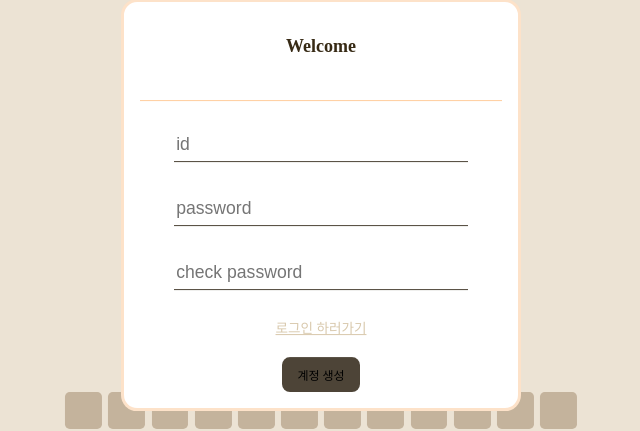
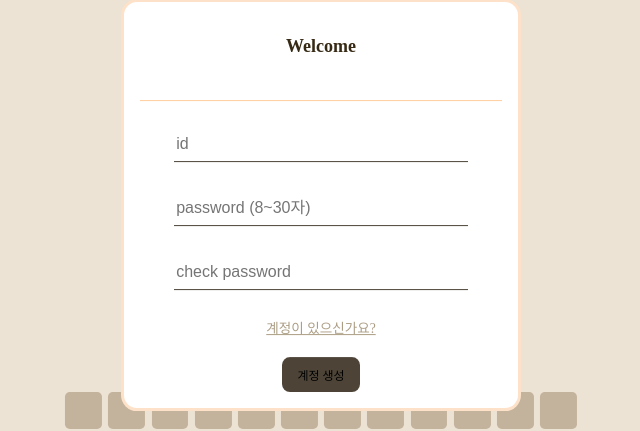
Before and after one commit to bgj0127/monkey-finger-client, a React (Vite) app: page /register in a window 1280 px wide. Shown: the part 91-522 px from the top of the page, without its empty margins (319-959 px from the left). Built offline with nearby package versions, Linux system fonts and the light colour scheme; a web font is replaced by a local one.

Commit message:
[Fix] 로그인/회원가입 문구 수정

```diff
--- a/src/components/sign/CustomInput.jsx
+++ b/src/components/sign/CustomInput.jsx
@@ -40,7 +40,7 @@ const CustomInput = (props) => {
           onKeyUp={upKey}
           value={inputData[props.name]}
           placeholder={props.use}
-          maxLength={20}
+          maxLength={30}
         />
       </div>
     </>
--- a/src/pages/Sign/Login.jsx
+++ b/src/pages/Sign/Login.jsx
@@ -20,7 +20,7 @@ const Register = () => {
         <CustomInput name="userId" type="text" use="id" />
         <CustomInput name="userPw" type="password" use="password" />
         <Link to="/register" className="sign_text">
-          회원가입 하러가기
+          신규 회원이신가요?
         </Link>
         <br />
         <button onClick={submit}>로그인</button>
--- a/src/pages/Sign/Register.jsx
+++ b/src/pages/Sign/Register.jsx
@@ -11,15 +11,20 @@ const Register = () => {
   const [errorText, setErrorText] = useState("");
 
   const submit = () => {
+    const userId = inputData.userId;
+    const userPw = inputData.userPw;
+    const checkPw = inputData.checkPw;
+
     setErrorText("");
-    if (inputData.userId.length * inputData.userPw.length * inputData.checkPw.length === 0) return;
-    if (inputData.userPw !== inputData.checkPw) {
+    if (userId.length * userPw.length * checkPw.length === 0) return;
+    if (userPw.length < 8) {
+      setErrorText("비밀번호는 8자 이상 입력해주세요.");
+      return;
+    }
+    if (userPw !== checkPw) {
       setErrorText("비밀번호를 확인하세요.");
       return;
     }
-    console.log(inputData.userId);
-    console.log(inputData.userPw);
-    console.log(inputData.checkPw);
   };
   return (
     <>
@@ -27,11 +32,11 @@ const Register = () => {
         <h2>Welcome</h2>
         <div className="sep" />
         <CustomInput name="userId" type="text" use="id" />
-        <CustomInput name="userPw" type="password" use="password" />
+        <CustomInput name="userPw" type="password" use="password (8~30자)" />
         <CustomInput name="checkPw" type="password" use="check password" />
         <div style={{ color: "red" }}>{errorText}</div>
         <Link to="/login" className="sign_text">
-          로그인 하러가기
+          계정이 있으신가요?
         </Link>
         <br />
         <button onClick={submit}>계정 생성</button>
--- a/src/styles/Sign.css
+++ b/src/styles/Sign.css
@@ -18,7 +18,7 @@
 
 .sign_text {
   font-size: 0.85rem;
-  color: rgb(216, 200, 172);
+  color: rgb(172, 158, 133);
   text-decoration: underline;
 }
 
@@ -38,7 +38,7 @@ input {
   background: none;
   border: none;
   border-bottom: solid 1px #4d4437;
-  font-size: 1.1rem;
+  font-size: 1rem;
 }
 
 input:focus {
```
